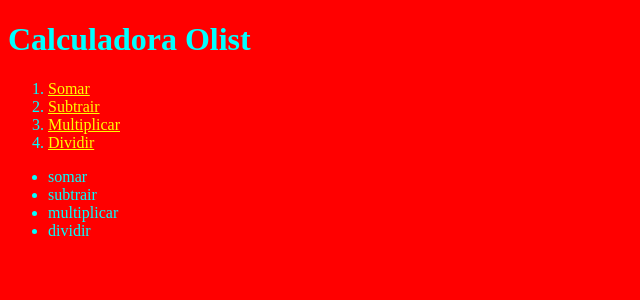
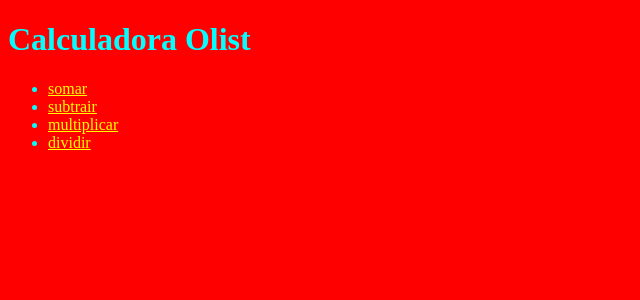
Before and after one commit to abreumatheus/OlistDojo1, a Flask app: page / in a window 1280 px wide. Shown: the top 300 px of the page, without its empty margins (0-640 px from the left). Run offline with Flask 2, Linux system fonts and the light colour scheme.

Commit message:
menu com for

```diff
--- a/teoria/p2_funcoes/templates/index.html
+++ b/teoria/p2_funcoes/templates/index.html
@@ -1,22 +1,11 @@
 {% extends 'template.html' %}
 {% block corpo %}
-<ol>
-    <li>
-        <a href='/somar'>Somar</a>
-    </li>
-    <li>
-        <a href='/subtrair'>Subtrair</a>
-    </li>
-    <li>
-        <a href='/multiplicar'>Multiplicar</a>
-    </li>
-    <li>
-        <a href='/dividir'>Dividir</a>
-    </li>
-</ol>
+
 <ul>
     {% for i in lista %}
-        <li>{{i}}</li>
+    <li>
+        <a href="{{i['rota']}}">{{i['nome']}}</a>
+    </li>
     {%  endfor %}
 </ul>
 {% endblock %}
--- a/teoria/p2_funcoes/web.py
+++ b/teoria/p2_funcoes/web.py
@@ -9,7 +9,11 @@
 
 @app.route('/')
 def index():
-    lista = ['somar', 'subtrair', 'multiplicar', 'dividir']
+    somar = {'nome':'somar', 'rota':'/somar' }
+    subtrair = {'nome':'subtrair', 'rota':'/subtrair' }
+    multiplicar = {'nome':'multiplicar', 'rota':'/multiplicar' }
+    dividir = {'nome':'dividir', 'rota':'/dividir' }
+    lista = [somar, subtrair, multiplicar, dividir]
     return render_template('index.html', nome=titulo_app, lista=lista )
 
 @app.route('/somar')
```
